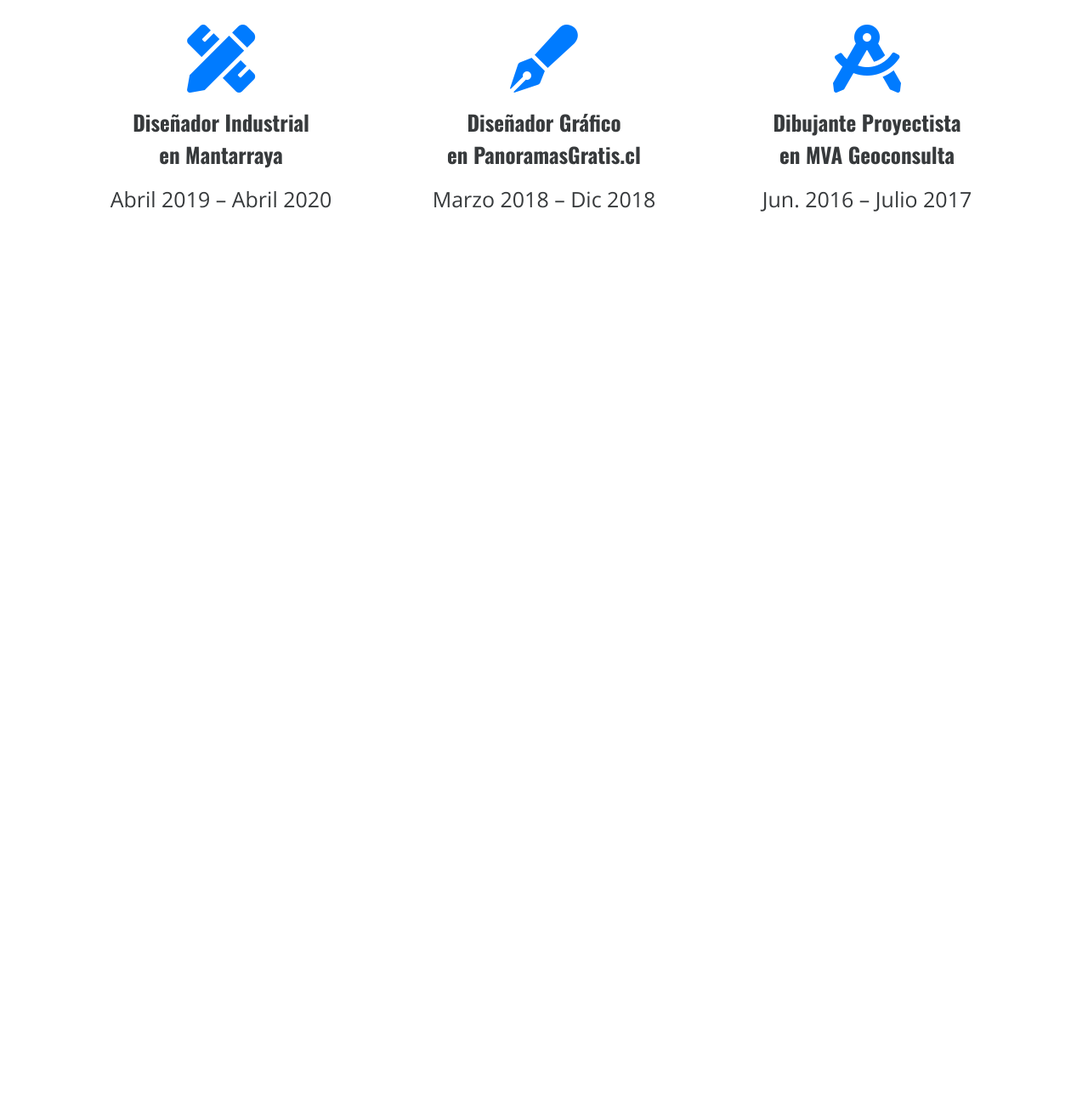
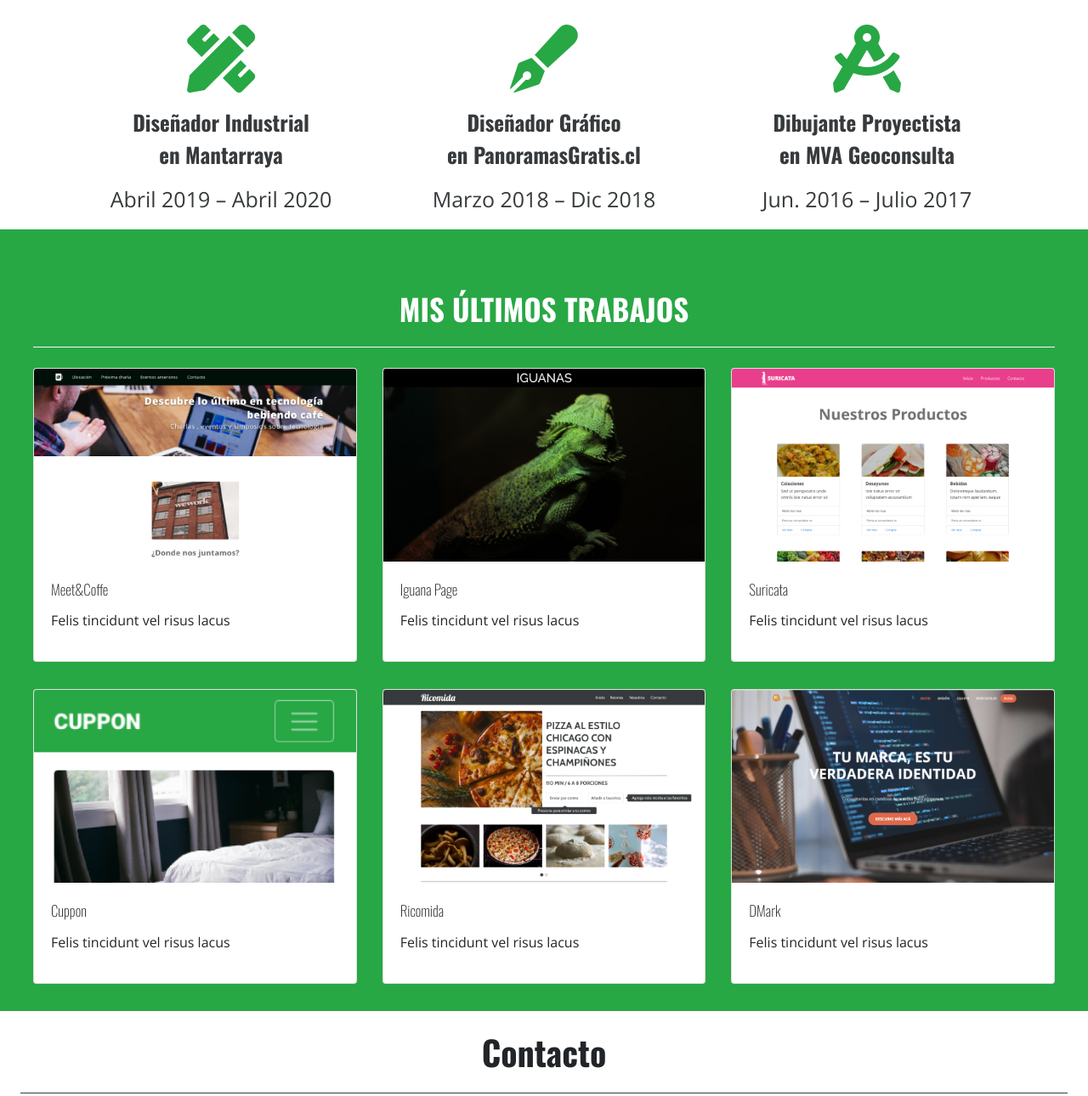
Before and after one commit to pezcalona/Mi-portafolio, a plain HTML site: page index.html in a window 1280 px wide. Shown: the part 944-2234 px from the top of the page at 85% size. Before the commit the page ends 1214 px from the top, so only its background shows below. Drawn offline with nearby package versions, Linux system fonts and the light colour scheme; a script that the page names is missing.

Commit message:
cambios en el nav_creacion section bg_creacion section typeform

```diff
--- a/assets/css/style.css
+++ b/assets/css/style.css
@@ -45,7 +45,7 @@ body {
 }
 
 .icono {
-    color: #007Bff;
+    color: #28A745;
 }
 
 .titulo2 a {
@@ -55,3 +55,18 @@ body {
 .titulo2 a:hover {
     color: #373A3C;
 }
+
+.titulo4 {
+    font-size: 35px;
+}
+
+.card-title {
+    font-size: 17px;
+    font-weight: 400;
+}
+
+.card-text {
+    font-size: 16px;
+    font-family: 'Open Sans', sans-serif;
+    font-weight: 300;
+}
--- a/index.html
+++ b/index.html
@@ -10,12 +10,11 @@
     <link rel="stylesheet" href="./assets/css/style.css">
 </head>
 <body>
-    <nav class="navbar navbar-expand-lg navbar-dark p-3 bg-primary text-white fixed-top">
+    <nav class="navbar navbar-expand-lg navbar-dark bg-success text-white fixed-top">
         <a class="navbar-brand ml-3 textonombre font-weight-bold" href="#">PE</a>
         <button class="navbar-toggler mr-3" type="button" data-toggle="collapse" data-target="#navbarSupportedContent" aria-controls="navbarSupportedContent" aria-expanded="false" aria-label="Toggle navigation">
           <span class="navbar-toggler-icon"></span>
         </button>
-
         <div class="collapse navbar-collapse" id="navbarSupportedContent">
           <ul class="navbar-nav ml-auto">
             <li class="nav-item active">
@@ -70,8 +69,76 @@
                 </div>
             </div>
         </section>
+        <section class="container-fluid bg-success pt-5">
+            <h1 class="text-center text-white font-weight-bold pt-4 mx-4 pb-4 border-bottom border-light titulo4">
+                MIS ÚLTIMOS TRABAJOS
+            </h1>
+            <div class="row pt-3 px-4">
+                <div class="col-12 col-sm-12 col-md-6 col-lg-4 col-xl-4 pb-2 mb-4">
+                    <div class="card pb-3">
+                        <img src="./assets/img/meet_coffee.png" class="card-img-top" alt="card-1">
+                        <div class="card-body">
+                            <p class="card-title">Meet&Coffe</p>
+                            <p class="card-text">Felis tincidunt vel risus lacus</p>
+                        </div>
+                    </div>
+                </div>
+                <div class="col-12 col-sm-12 col-md-6 col-lg-4 col-xl-4 pb-2 mb-4">
+                    <div class="card pb-3">
+                        <img src="./assets/img/iguana_page.png" class="card-img-top" alt="card-2">
+                        <div class="card-body">
+                            <p class="card-title">Iguana Page</p>
+                            <p class="card-text">Felis tincidunt vel risus lacus</p>
+                        </div>
+                    </div>
+                </div>
+                <div class="col-12 col-sm-12 col-md-6 col-lg-4 col-xl-4 pb-2 mb-4">
+                    <div class="card pb-3">
+                        <img src="./assets/img/suricata.png" class="card-img-top" alt="card-3">
+                        <div class="card-body">
+                            <p class="card-title">Suricata</p>
+                            <p class="card-text">Felis tincidunt vel risus lacus</p>
+                        </div>
+                    </div>
+                </div>
+                <div class="col-12 col-sm-12 col-md-6 col-lg-4 col-xl-4 pb-2 mb-4">
+                    <div class="card pb-3">
+                        <img src="./assets/img/cuppon.png" class="card-img-top" alt="card-4">
+                        <div class="card-body">
+                            <p class="card-title">Cuppon</p>
+                            <p class="card-text">Felis tincidunt vel risus lacus</p>
+                        </div>
+                    </div>
+                </div>
+                <div class="col-12 col-sm-12 col-md-6 col-lg-4 col-xl-4 pb-2 mb-4">
+                    <div class="card pb-3">
+                        <img src="./assets/img/ricomida.png" class="card-img-top" alt="card-5">
+                        <div class="card-body">
+                            <p class="card-title">Ricomida</p>
+                            <p class="card-text">Felis tincidunt vel risus lacus</p>
+                        </div>
+                    </div>
+                </div>
+                <div class="col-12 col-sm-12 col-md-6 col-lg-4 col-xl-4 pb-2 mb-4">
+                    <div class="card pb-3">
+                        <img src="./assets/img/dmark.png" class="card-img-top" alt="card-6">
+                        <div class="card-body">
+                            <p class="card-title">DMark</p>
+                            <p class="card-text">Felis tincidunt vel risus lacus</p>
+                        </div>
+                    </div>
+                </div>
+            </div>
+        </section>
     </main>
-    <section></section>
+    <section>
+        <h1 class="text-center font-weight-bold pt-4 mx-4 pb-4 border-bottom border-dark titulo5">
+            Contacto
+        </h1>
+        <div>
+        <div class="typeform-widget" data-url="https://form.typeform.com/to/LBlzWR" style="width: 100%; height: 500px;"></div> <script> (function() { var qs,js,q,s,d=document, gi=d.getElementById, ce=d.createElement, gt=d.getElementsByTagName, id="typef_orm", b="https://embed.typeform.com/"; if(!gi.call(d,id)) { js=ce.call(d,"script"); js.id=id; js.src=b+"embed.js"; q=gt.call(d,"script")[0]; q.parentNode.insertBefore(js,q) } })() </script> <div style="font-family: Sans-Serif;font-size: 12px;color: #999;opacity: 0.5; padding-top: 5px;"> powered by <a href="https://admin.typeform.com/signup?utm_campaign=LBlzWR&utm_source=typeform.com-01EAAY45CVBY3NX70PX2KZ4ACS-free&utm_medium=typeform&utm_content=typeform-embedded-poweredbytypeform&utm_term=ES" style="color: #999" target="_blank">Typeform</a> </div>
+        </div>
+    </section>
     <footer></footer>
 
 
```
